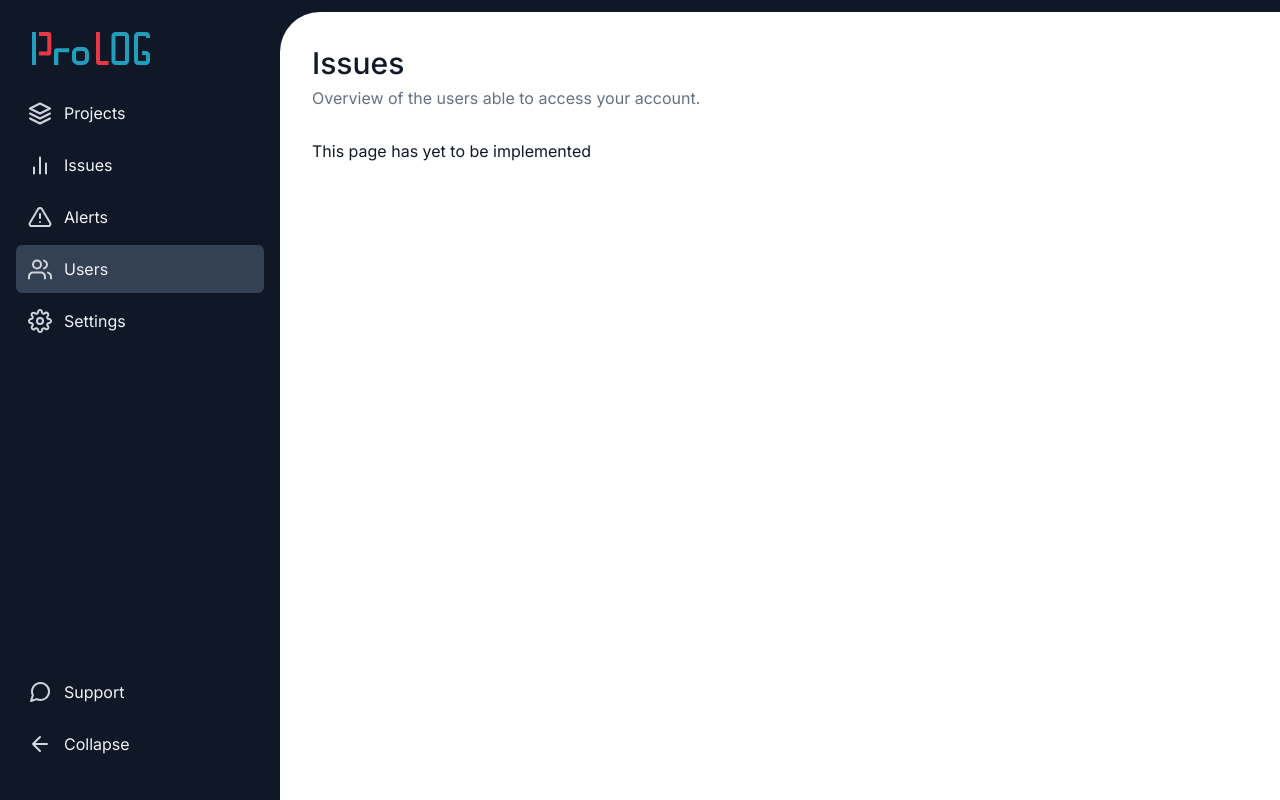
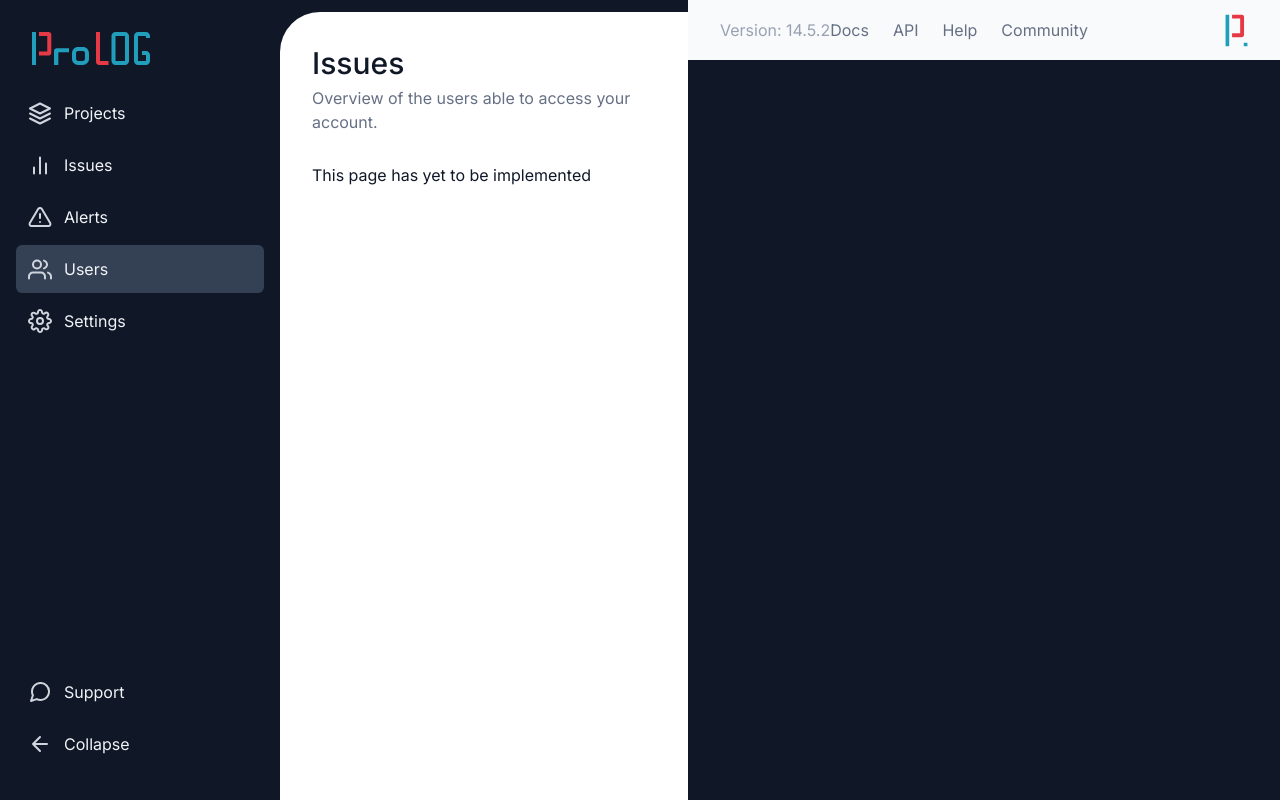
Before and after one commit to profydev/prolog-app-coderHook, a Next.js app: page /dashboard/users in a window 1280 px wide. Built offline with nearby package versions, Linux system fonts and the light colour scheme.

Commit message:
Add Footer component to Page container

```diff
--- a/features/layout/page-container/page-container.tsx
+++ b/features/layout/page-container/page-container.tsx
@@ -1,6 +1,7 @@
 import Head from "next/head";
 import { SidebarNavigation } from "../sidebar-navigation";
 import styles from "./page-container.module.scss";
+import { Footer } from "../footer/footer";
 
 type PageContainerProps = {
   children: React.ReactNode;
@@ -27,6 +28,7 @@ export function PageContainer({ children, title, info }: PageContainerProps) {
           {children}
         </div>
       </main>
+      <Footer />
     </div>
   );
 }
```
